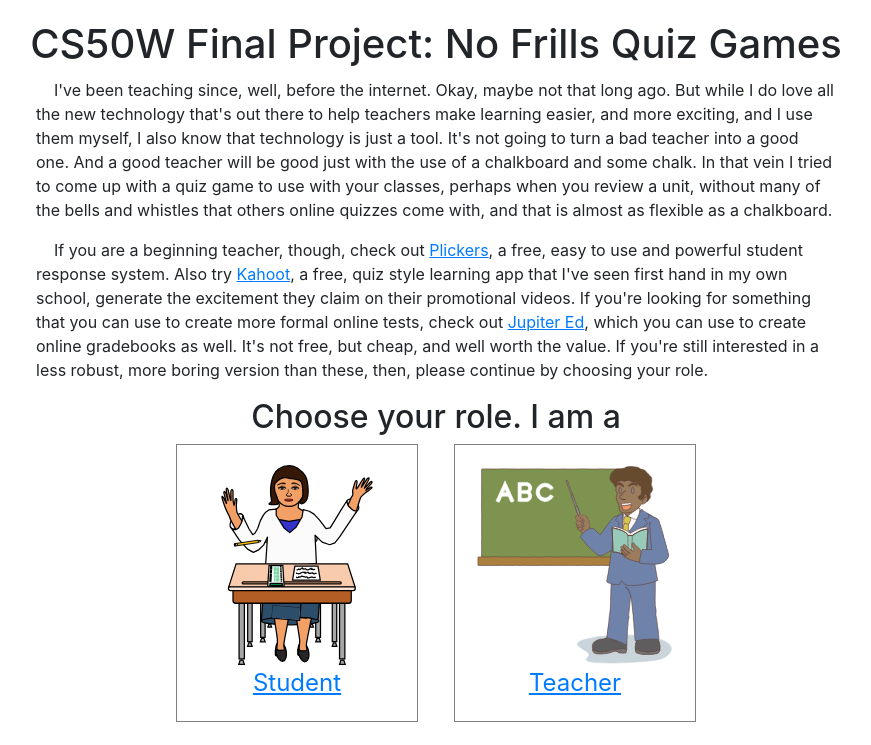
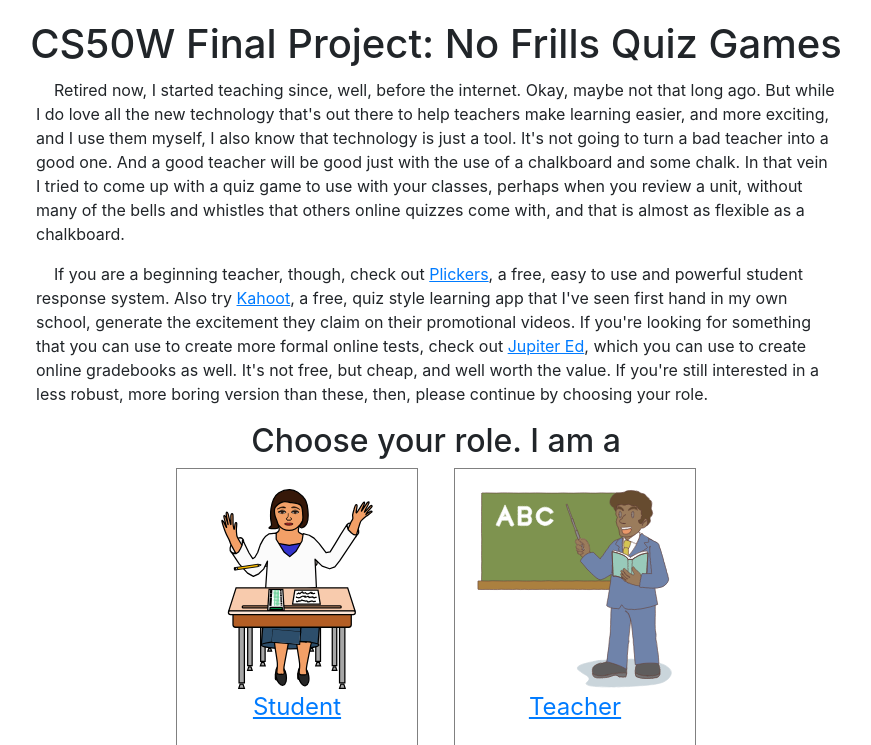
Before and after one commit to raphaeluziel/quiz, a Flask app: page / in a window 1280 px wide. Shown: the top 745 px of the page, without its empty margins (204-1075 px from the left). Run offline with Flask 2, Linux system fonts and the light colour scheme; some libraries are stand-ins or nearby versions.

Commit message:
minor change

```diff
--- a/templates/index.html
+++ b/templates/index.html
@@ -30,7 +30,7 @@
       <div class="rest">
 
         <div class="intro deleteformobile">
-          <p>&nbsp;&nbsp;&nbsp;&nbsp;I've been teaching since, well, before the internet.  Okay, maybe not that long ago.  But while I do love all the new technology that's out there to help teachers make learning easier, and more exciting, and I use them myself, I also know that technology is just a tool.  It's not going to turn a bad teacher into a good one.  And a good teacher will be good just with the use of a chalkboard and some chalk.  In that vein I tried to come up with a quiz game to use with your classes, perhaps when you review a unit, without many of the bells and whistles that others online quizzes come with, and that is almost as flexible as a chalkboard.</p>
+          <p>&nbsp;&nbsp;&nbsp;&nbsp;Retired now, I started teaching since, well, before the internet.  Okay, maybe not that long ago.  But while I do love all the new technology that's out there to help teachers make learning easier, and more exciting, and I use them myself, I also know that technology is just a tool.  It's not going to turn a bad teacher into a good one.  And a good teacher will be good just with the use of a chalkboard and some chalk.  In that vein I tried to come up with a quiz game to use with your classes, perhaps when you review a unit, without many of the bells and whistles that others online quizzes come with, and that is almost as flexible as a chalkboard.</p>
 
           <p>&nbsp;&nbsp;&nbsp;&nbsp;If you are a beginning teacher, though, check out <a href="https://www.plickers.com">Plickers</a>, a free, easy to use and powerful student response system.  Also try <a href="https://kahoot.com">Kahoot</a>, a free, quiz style learning app that I've seen first hand in my own school, generate the excitement they claim on their promotional videos.  If you're looking for something that you can use to create more formal online tests, check out <a href="https://jupitered.com/">Jupiter Ed</a>, which you can use to create online gradebooks as well.  It's not free, but cheap, and well worth the value. If you're still interested in a less robust, more boring version than these, then, please continue by choosing your role.</p>
         </div>
```
